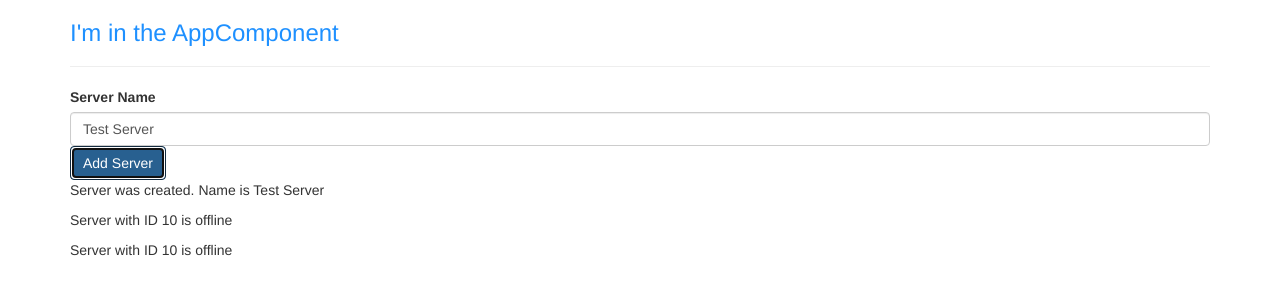
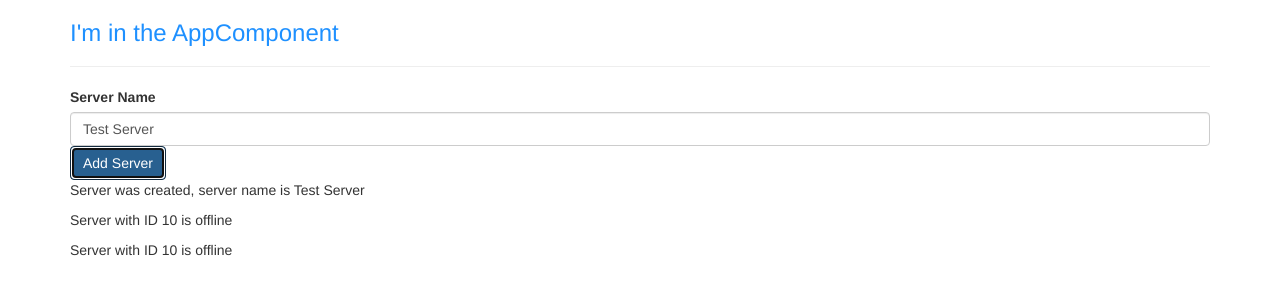
Before and after one commit to ProbablyAustinMann/first_angular_project, an Angular app in the folder my-first-app/: page / in a window 1280 px wide. Both pictures are taken after a click on the button "Add Server". Shown: the top 300 px of the page. Built offline with nearby package versions, Linux system fonts and the light colour scheme.

Commit message:
added conditional logic for button

```diff
--- a/my-first-app/src/app/servers/servers.component.html
+++ b/my-first-app/src/app/servers/servers.component.html
@@ -13,6 +13,10 @@ class="form-control"
   [disabled]="!allowNewServer"
   (click)="onCreateServer()">Add Server</button>
 <!--<p [innerText]="allowNewServer"></p>-->
-<p>{{ serverCreationStatus }}</p>
+<!--<p>{{ serverCreationStatus }}</p>-->
+<p *ngIf="serverCreated; else noServer">Server was created, server name is {{ serverName }}</p>
+<ng-template #noServer>
+  <p>No server was created...</p>
+</ng-template>
 <app-server></app-server>
 <app-server></app-server>
--- a/my-first-app/src/app/servers/servers.component.ts
+++ b/my-first-app/src/app/servers/servers.component.ts
@@ -13,6 +13,7 @@ export class ServersComponent implements OnInit {
   allowNewServer = false;
   serverCreationStatus = 'No server was created';
   serverName = 'Test Server';
+  serverCreated = false;
 
   constructor() {
     setTimeout(() => {
@@ -24,6 +25,7 @@ export class ServersComponent implements OnInit {
   }
 
   onCreateServer() {
+    this.serverCreated = true;
     this.serverCreationStatus = 'Server was created. Name is ' + this.serverName;
   }
 
```
